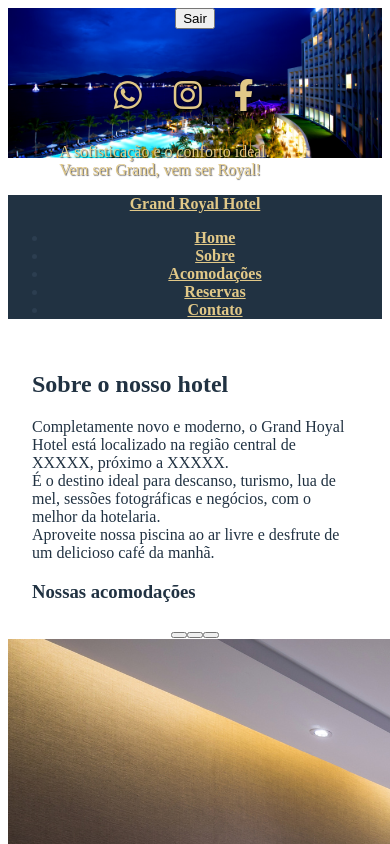
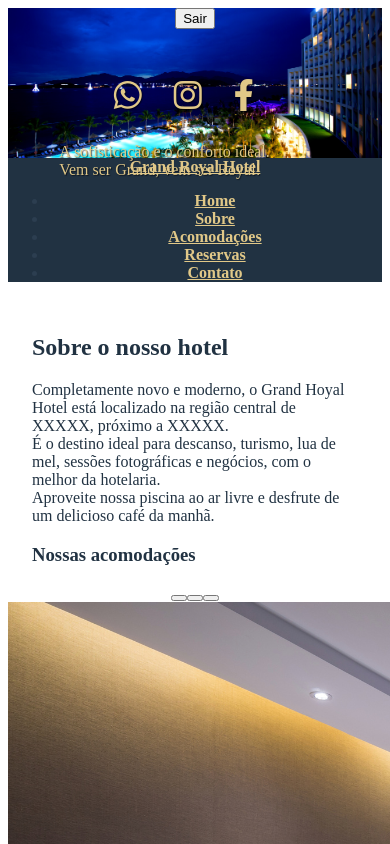
Before and after one commit to Davidferreirajesus/hotel-management-vue, a Vue app: page / in a window 390 px wide. Shown: the top 844 px of the page. Built offline with nearby package versions, Linux system fonts and the light colour scheme; a web font is replaced by a local one.

Commit message:
Alterações de css, responsividade

```diff
--- a/src/assets/css/header-footer.css
+++ b/src/assets/css/header-footer.css
@@ -15,6 +15,7 @@
   background-repeat: no-repeat;
   background-position: center top;
   background-attachment: fixed;
+  height: 300px;
   color: #e1c888;
   font: "Quicksand";
   text-shadow: 1px 1px 1px rgba(1, 1, 8, 0.6);
@@ -62,3 +63,21 @@
 .footer__logo {
   width: 75px;
 }
+
+@media (max-width: 738px) {
+  .header--container{
+    height: 240px;
+  }
+}
+
+@media (max-width: 592px) {
+  .header--container {
+    height: 200px;
+  }
+}
+
+@media (max-width: 496px) {
+  .header--container {
+    height: 150px;
+  }
+}
```
